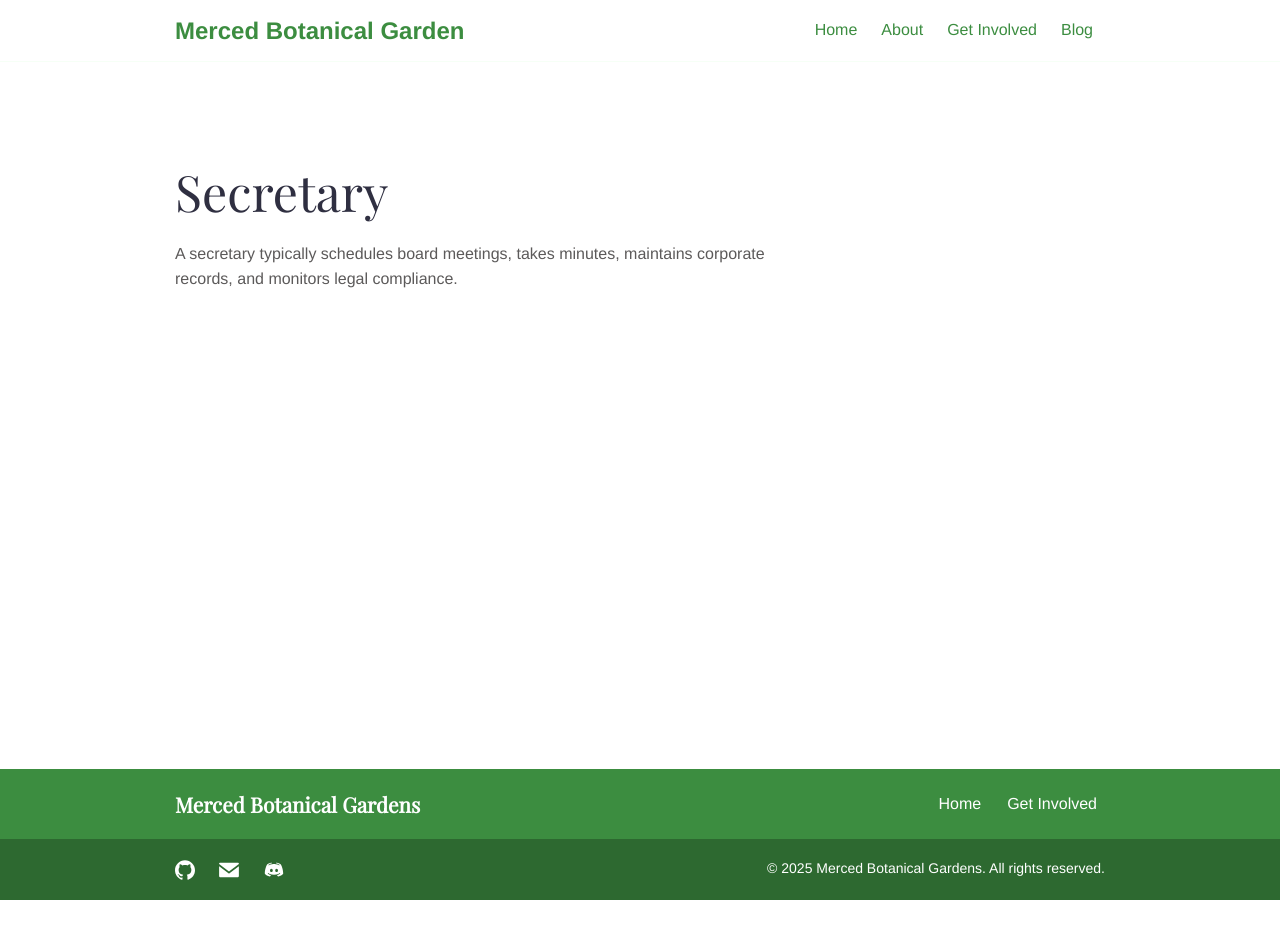
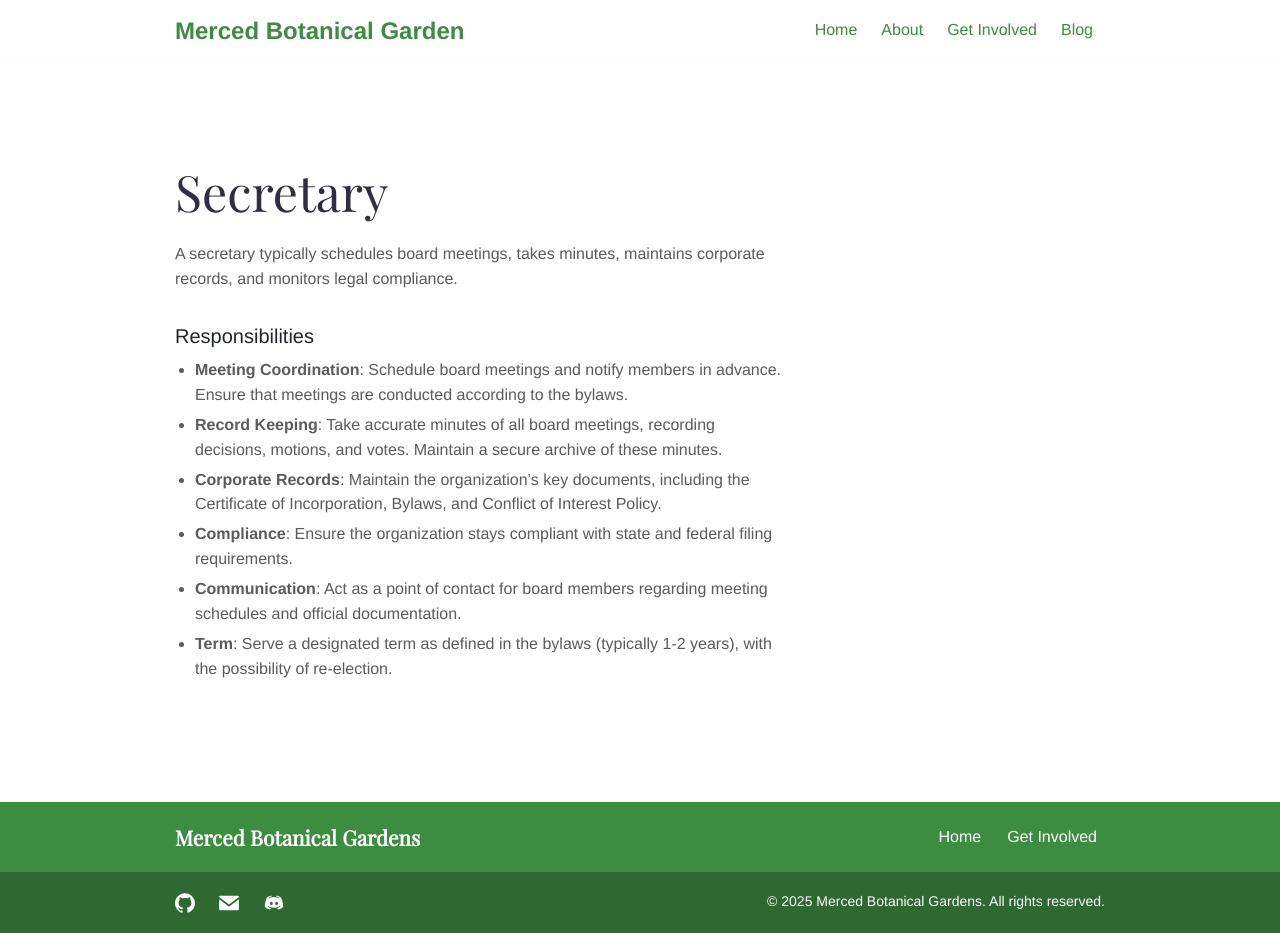
Before and after one commit to tsainez/merced-gardens, a Jekyll site: the page built from _team/secretary.md, in a window 1280 px wide. Built offline with Jekyll 4.4.1, drawn with Linux system fonts in a browser that asks for light colours; before the commit the page ends 900 px from its top, so only the background shows below that.

Commit message:
Update Secretary and Treasurer pages with detailed responsibilities
Expanded the content of `_team/secretary.md` and `_team/treasurer.md` to include comprehensive responsibilities relevant to a 501(c)3 non-profit organization. This provides more clarity for potential candidates or interested parties regarding the expectations of these roles.

Changes:
- Added detailed responsibility lists to `_team/secretary.md`.
- Added detailed responsibility lists to `_team/treasurer.md`.

```diff
--- a/_team/secretary.md
+++ b/_team/secretary.md
@@ -7,3 +7,12 @@ image: "images/illustrations/mystery-blank-face.svg"
 ---
 
 A secretary typically schedules board meetings, takes minutes, maintains corporate records, and monitors legal compliance.
+
+### Responsibilities
+
+*   **Meeting Coordination**: Schedule board meetings and notify members in advance. Ensure that meetings are conducted according to the bylaws.
+*   **Record Keeping**: Take accurate minutes of all board meetings, recording decisions, motions, and votes. Maintain a secure archive of these minutes.
+*   **Corporate Records**: Maintain the organization's key documents, including the Certificate of Incorporation, Bylaws, and Conflict of Interest Policy.
+*   **Compliance**: Ensure the organization stays compliant with state and federal filing requirements.
+*   **Communication**: Act as a point of contact for board members regarding meeting schedules and official documentation.
+*   **Term**: Serve a designated term as defined in the bylaws (typically 1-2 years), with the possibility of re-election.
```
Also changed, not shown: _team/treasurer.md (+9 -0 lines).
